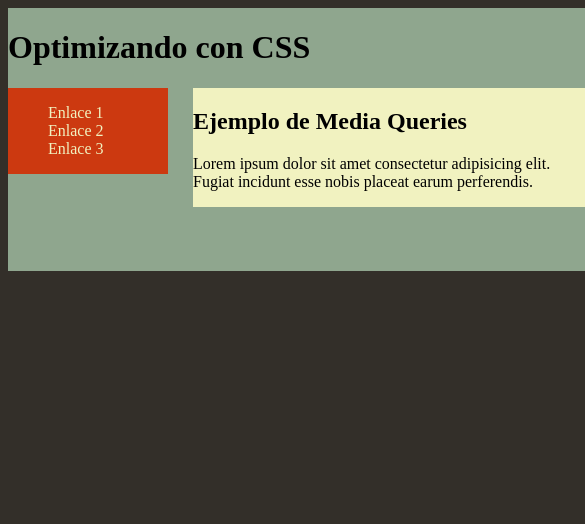
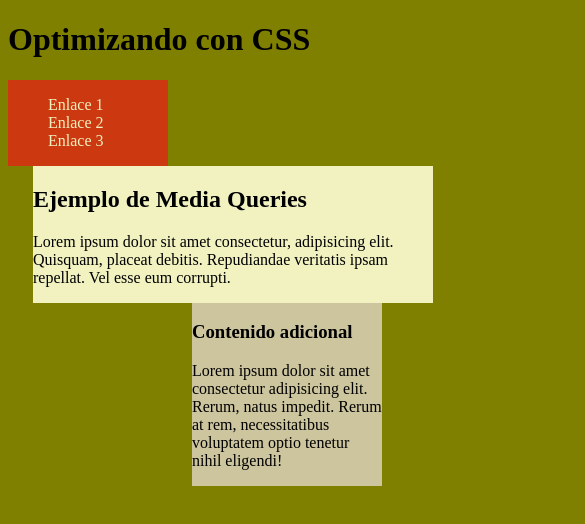
Before and after one commit to enzoreinozo/M2U3, a plain HTML site: page index.html in a window 390 px wide. Shown: the top 524 px of the page, 585 px wide, since content can reach past the window. Drawn offline with Linux system fonts and the light colour scheme.

Commit message:
commits made

```diff
--- a/index.html
+++ b/index.html
@@ -7,7 +7,9 @@
     <title>M2U3</title>
 </head>
 <body>
-    <div id="contenedor">
+
+    <div id="contenedor" class="box">
+
         <h1>Optimizando con CSS</h1>
         <nav>
             <ul>
@@ -19,7 +21,7 @@
 
         <section>
             <h2>Ejemplo de Media Queries</h2>
-            <p>Lorem ipsum dolor sit amet consectetur adipisicing elit. Fugiat incidunt esse nobis placeat earum perferendis.</p>
+            <p>Lorem ipsum dolor sit amet consectetur, adipisicing elit. Quisquam, placeat debitis. Repudiandae veritatis ipsam repellat. Vel esse eum corrupti.</p>
         </section>
 
         <aside>
@@ -27,5 +29,6 @@
             <p>Lorem ipsum dolor sit amet consectetur adipisicing elit. Rerum, natus impedit. Rerum at rem, necessitatibus voluptatem optio tenetur nihil eligendi!</p>
         </aside>
     </div>
+
 </body>
 </html>
--- a/styles.css
+++ b/styles.css
@@ -38,3 +38,12 @@ aside {
 	float: right;
 	width: 190px;
 }
+
+@media screen and (max-width: 799px) {
+	body{
+		background: olive;
+	}
+	#contenedor{
+		display: inline;
+	}
+}
```
Also changed, not shown: 1 other file.
